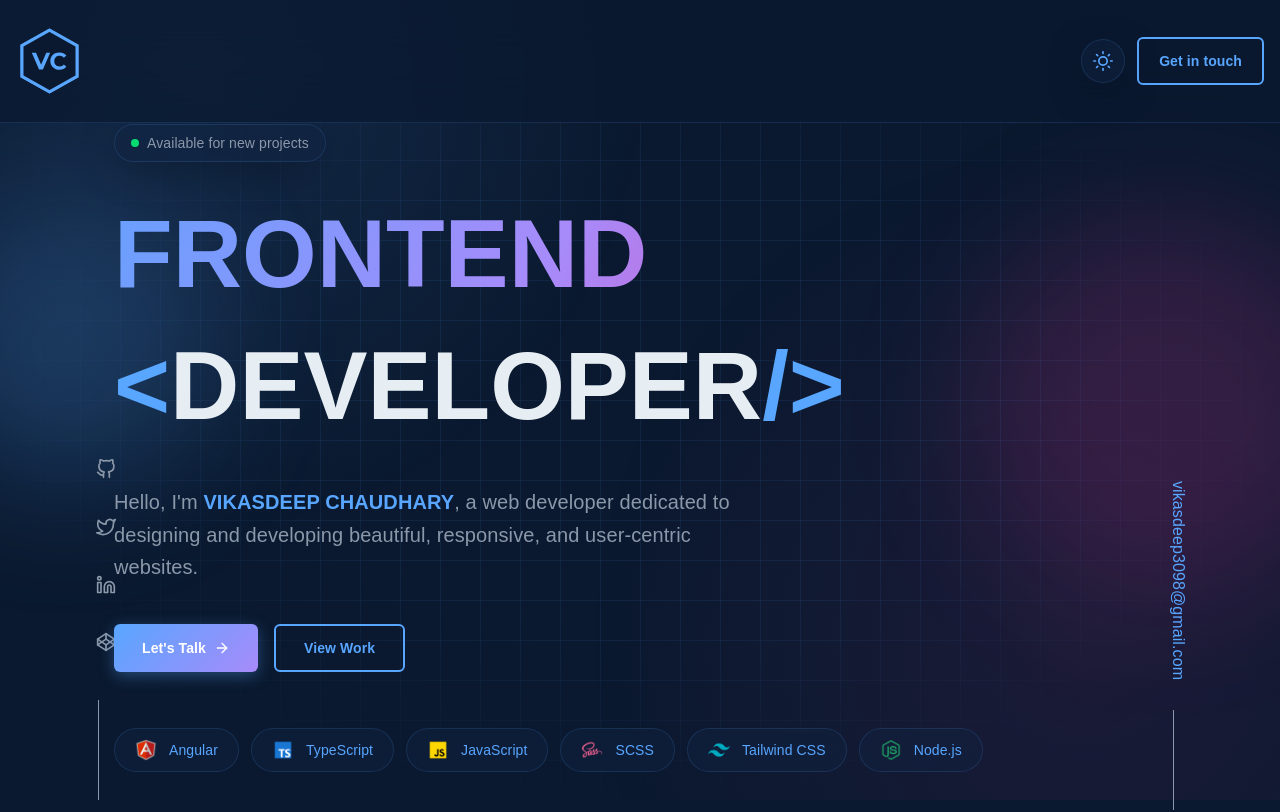
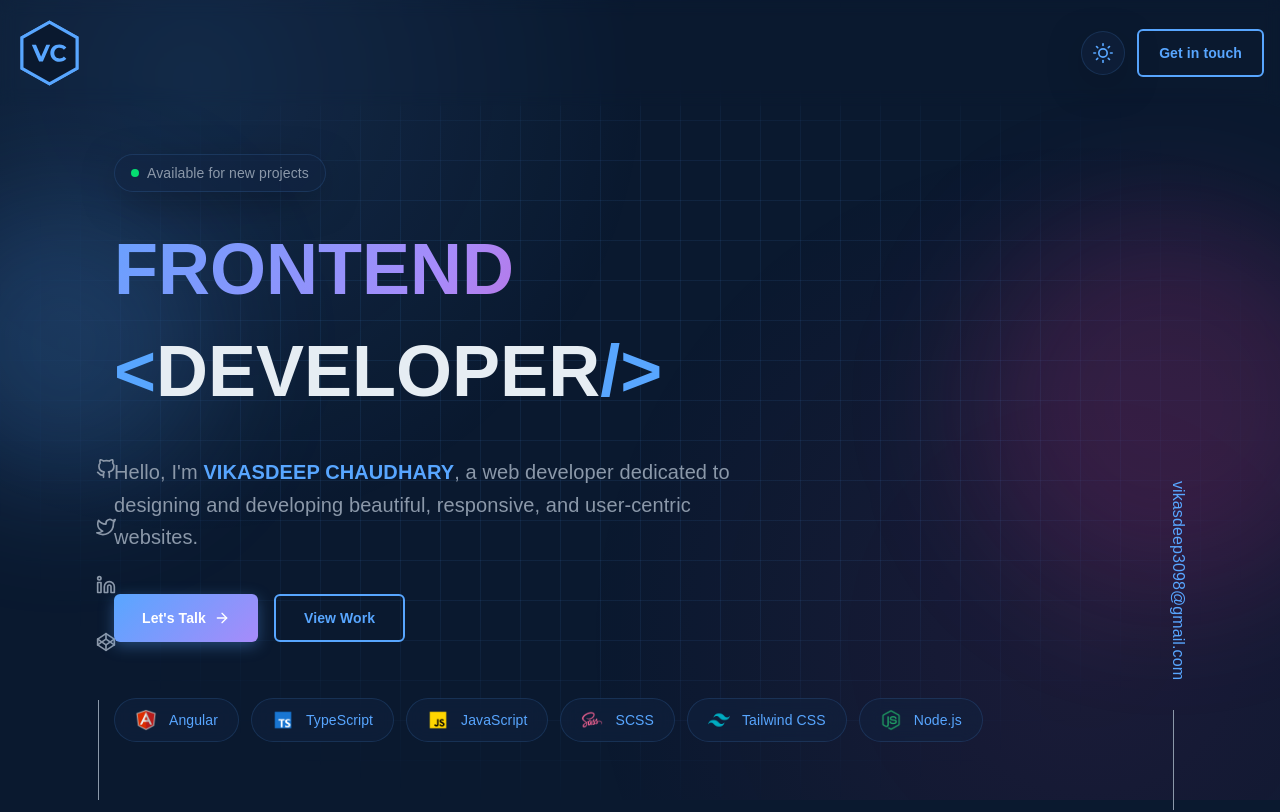
Before and after one commit to imvikasdeep/portfolio, a Next.js app: page / in a window 1280 px wide. Shown: the top 812 px of the page. Built offline with nearby package versions, Linux system fonts and the light colour scheme.

Commit message:
UI enhacment

```diff
--- a/src/app/globals.css
+++ b/src/app/globals.css
@@ -119,6 +119,7 @@ h1, h2, h3, h4, h5, h6 {
     background: var(--card);
     border: 1px solid var(--border);
     backdrop-filter: blur(14px);
+    cursor: pointer;
     -webkit-backdrop-filter: blur(14px);
     box-shadow: var(--shadow);
 }
@@ -126,7 +127,6 @@ h1, h2, h3, h4, h5, h6 {
 .glass-card:hover {
     background: var(--card-hover);
     border-color: var(--primary-accent);
-    transform: translateY(-4px);
 }
 
 .skill-pill {
--- a/src/app/layouts/header.tsx
+++ b/src/app/layouts/header.tsx
@@ -5,7 +5,7 @@ import ThemeToggle from '../components/ThemeToggle'
 function Header() {
     return (
         <>
-            <header className='fixed top-0 z-20 px-4 py-4 w-full backdrop-blur-xl bg-[var(--background)]/70 border-b border-[var(--border)]'>
+            <header className='fixed top-0 z-20 px-4 py-2 w-full backdrop-blur-sm'>
                 <div className="xl:max-w-[1400px] w-full flex justify-between items-center mx-auto">
                     <Link href='/' className='mb-0 font-semi-bold text-xl tracking-wide' aria-label="Home">
                         <svg xmlns="http://www.w3.org/2000/svg" className='group' width="67" height="90" viewBox="0 0 67 65" fill="none">
--- a/src/app/page.tsx
+++ b/src/app/page.tsx
@@ -45,7 +45,7 @@ export default function Home() {
                             <span className='w-2 h-2 rounded-full bg-green-400 animate-pulse' />
                             <span className='text-sm text-[var(--foreground-muted)]'>Available for new projects</span>
                         </div>
-                        <h1 className='tracking-wider text-5xl md:text-7xl xl:text-8xl leading-tight font-bold'>
+                        <h1 className='tracking-wider text-5xl md:text-6xl xl:text-7xl leading-tight font-bold'>
                             <span className='gradient-text'>FRONTEND</span>
                             <span className='block mt-3 text-[var(--foreground)]'>
                                 <span className='text-[var(--primary-accent)]'>&#60;</span>DEVELOPER<span className='text-[var(--primary-accent)]'>&#47;&#62;</span>
```
